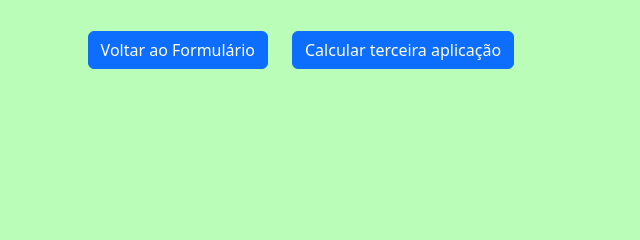
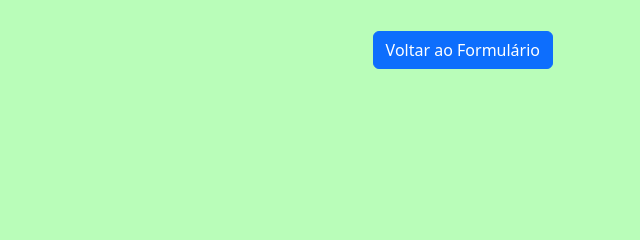
Before and after one commit to carolinneVictoria/Sistema_Especialista, a Flask app: template templates/resultado2.html in a window 1280 px wide. Shown: the part 237-477 px from the top of the page, without its empty margins (360-1000 px from the left). Run offline with Flask 3, Linux system fonts and the light colour scheme; the template is opened without the code that fills it, so the values that code supplies are empty.

Commit message:
Update resultado2.html

```diff
--- a/templates/resultado2.html
+++ b/templates/resultado2.html
@@ -41,9 +41,6 @@
                     <div class="col-md-6 text-end">
                         <a href="/" class="btn btn-primary">Voltar ao Formulário</a>
                     </div>
-                    <div class="col-md-6 text-start">
-                        <a href="/aplicacaoTres" class="btn btn-primary">Calcular terceira aplicação</a>
-                    </div>
                 </div>
 
             </div>
```
